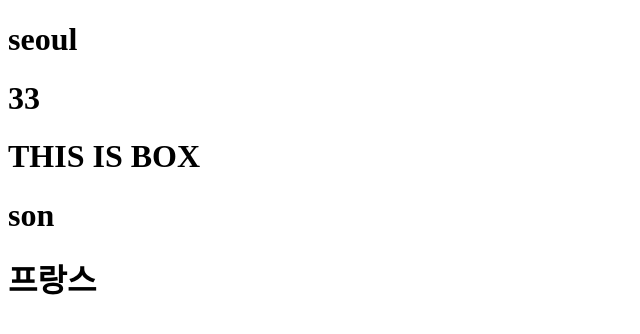
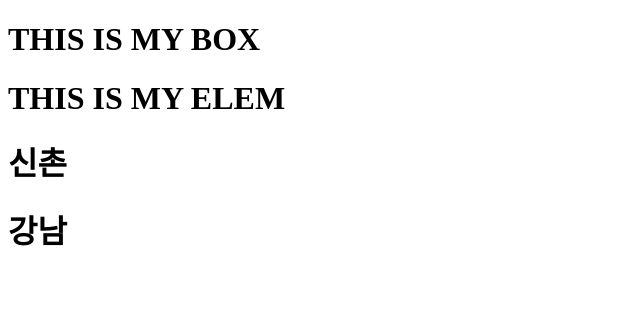
Before and after one commit to Seunggyo/react20231031, a React (Create React App) app: page / in a window 1280 px wide. Shown: the top 334 px of the page, without its empty margins (0-640 px from the left). Built offline with nearby package versions, Linux system fonts and the light colour scheme.

Commit message:
여러 파일에서 중복된 named export를 import하는 법

```diff
--- a/src/App.js
+++ b/src/App.js
@@ -1,14 +1,15 @@
-import age, { city } from "./component/MyElem";
-import MyBox, { country, person } from "./component/MyBox";
+import MyBox, {address as yourAddress,} from "./component/MyBox";
+import MyElem, {address as myAddress} from "./component/MyElem";
 
+// as 로 named export 값을 import 할 때 별칭을 줄 수 있음
 function App() {
   return (
     <>
-      <h1>{city}</h1>
-      <h1>{age}</h1>
       <MyBox />
-      <h1>{person.name}</h1>
-      <h1>{country}</h1>
+      <MyElem />
+      <h1>{yourAddress}</h1>
+      <h1>{myAddress}</h1>
+      <h1></h1>
     </>
   );
 }
--- a/src/component/MyBox.js
+++ b/src/component/MyBox.js
@@ -1,12 +1,9 @@
-function MyBox() {
+export default function MyBox() {
   return (
     <div>
-      <h1>THIS IS BOX</h1>
+      <h1>THIS IS MY BOX</h1>
     </div>
   );
 }
 
-export const country = "프랑스";
-export const person = { name: "son", age: 33 };
-
-export default MyBox;
+export const address = "신촌";
--- a/src/component/MyElem.js
+++ b/src/component/MyElem.js
@@ -1,17 +1,8 @@
-export function MyElem() {
+export default function MyElem() {
   return (
     <div>
-      <h1>MY ELEMENT</h1>
+      <h1>THIS IS MY ELEM</h1>
     </div>
   );
 }
-
-// named export
-export const city = "seoul";
-
-const age = 33;
-
-// default export
-// 이름은 정해져 있지 않음
-// 한 파일에 하나만 존재 가능
-export default age;
+export const address = "강남";
```
